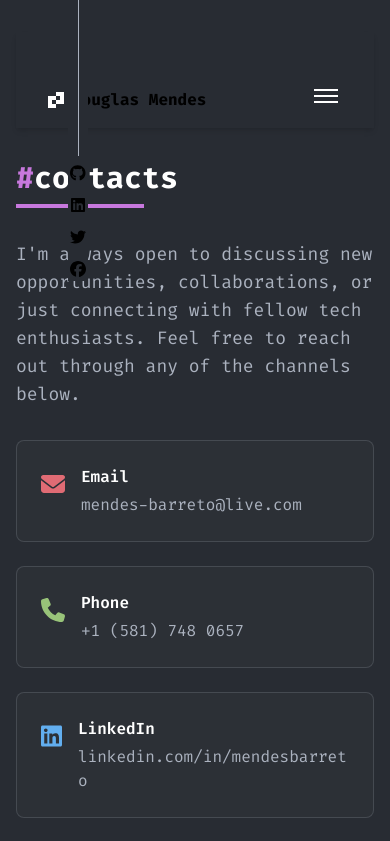
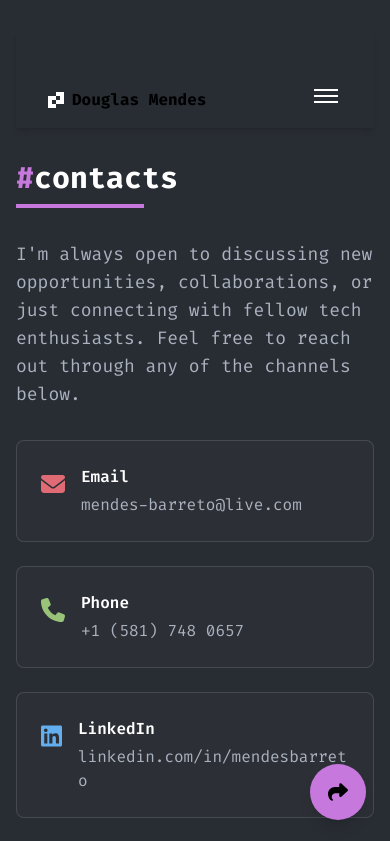
Before and after one commit to mendesbarreto/portfolio-nextjs, a Next.js app: page /contacts in a window 390 px wide. Shown: the top 841 px of the page. Built offline with nearby package versions, Linux system fonts and the light colour scheme.

Commit message:
chore: Tranform overlay in fabs for mobile

```diff
--- a/src/components/common/overlay-box.tsx
+++ b/src/components/common/overlay-box.tsx
@@ -1,14 +1,22 @@
+"use client";
+
 import { FontAwesomeIcon } from "@fortawesome/react-fontawesome";
 import {
 	faGithub,
 	faTwitter,
 	faFacebook,
 	faLinkedin,
-} from "@fortawesome/free-brands-svg-icons"; // Import the specific icons
+} from "@fortawesome/free-brands-svg-icons";
+import { faShare } from "@fortawesome/free-solid-svg-icons";
+import { useState } from "react";
 
 export function OverlayBox() {
+	const [isOpen, setIsOpen] = useState(false);
+
 	return (
-		<div className="fixed top-0 left-17 w-5 h-[33.3333vh] bg-background z-50 flex flex-col items-center justify-center space-betj">
+		<>
+			{/* Desktop: Fixed left sidebar */}
+			<div className="hidden md:fixed md:flex top-0 left-17 w-5 h-[33.3333vh] bg-background z-50 flex-col items-center justify-center space-betj">
 				<div key="center-line" className="top-0 h-full justify-center">
 					<div className="w-px h-full bg-m-gray"></div>
 				</div>
@@ -37,7 +45,6 @@ export function OverlayBox() {
 					>
 						<FontAwesomeIcon icon={faTwitter}></FontAwesomeIcon>
 					</a>
-
 					<a
 						href="https://www.facebook.com/douglasMendesBarreto"
 						target="_blank"
@@ -48,5 +55,60 @@ export function OverlayBox() {
 					</a>
 				</div>
 			</div>
+
+			{/* Mobile: FAB (Floating Action Button) */}
+			<div className="md:hidden fixed bottom-6 right-6 z-50">
+				<div className="flex flex-col-reverse items-end gap-3">
+					{/* Social links */}
+					{isOpen && (
+						<div className="flex flex-col gap-3 animate-in fade-in slide-in-from-bottom-5">
+							<a
+								href="https://github.com/mendesbarreto"
+								target="_blank"
+								rel="noopener noreferrer"
+								className="flex justify-center items-center w-12 h-12 bg-backgroundLight border border-mPurple/30 rounded-full shadow-lg hover:bg-mPurple/20 transition-colors"
+							>
+								<FontAwesomeIcon icon={faGithub} size="lg" />
+							</a>
+							<a
+								href="https://www.linkedin.com/in/mendesbarreto/"
+								target="_blank"
+								rel="noopener noreferrer"
+								className="flex justify-center items-center w-12 h-12 bg-backgroundLight border border-mPurple/30 rounded-full shadow-lg hover:bg-mPurple/20 transition-colors"
+							>
+								<FontAwesomeIcon icon={faLinkedin} size="lg" />
+							</a>
+							<a
+								href="https://x.com/DougTheDev"
+								target="_blank"
+								rel="noopener noreferrer"
+								className="flex justify-center items-center w-12 h-12 bg-backgroundLight border border-mPurple/30 rounded-full shadow-lg hover:bg-mPurple/20 transition-colors"
+							>
+								<FontAwesomeIcon icon={faTwitter} size="lg" />
+							</a>
+							<a
+								href="https://www.facebook.com/douglasMendesBarreto"
+								target="_blank"
+								rel="noopener noreferrer"
+								className="flex justify-center items-center w-12 h-12 bg-backgroundLight border border-mPurple/30 rounded-full shadow-lg hover:bg-mPurple/20 transition-colors"
+							>
+								<FontAwesomeIcon icon={faFacebook} size="lg" />
+							</a>
+						</div>
+					)}
+
+					{/* FAB button */}
+					<button
+						onClick={() => setIsOpen(!isOpen)}
+						className={`flex justify-center items-center w-14 h-14 bg-mPurple rounded-full shadow-lg hover:bg-mPurple/80 transition-all ${
+							isOpen ? "rotate-45" : ""
+						}`}
+						aria-label="Toggle social links"
+					>
+						<FontAwesomeIcon icon={faShare} size="lg" />
+					</button>
+				</div>
+			</div>
+		</>
 	);
 }
```
Lines whose indentation alone changed are shown as unchanged.
